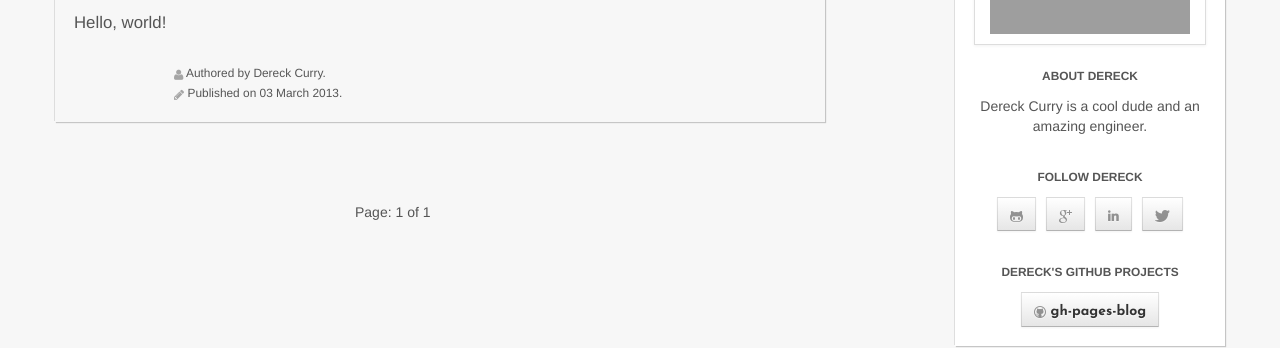
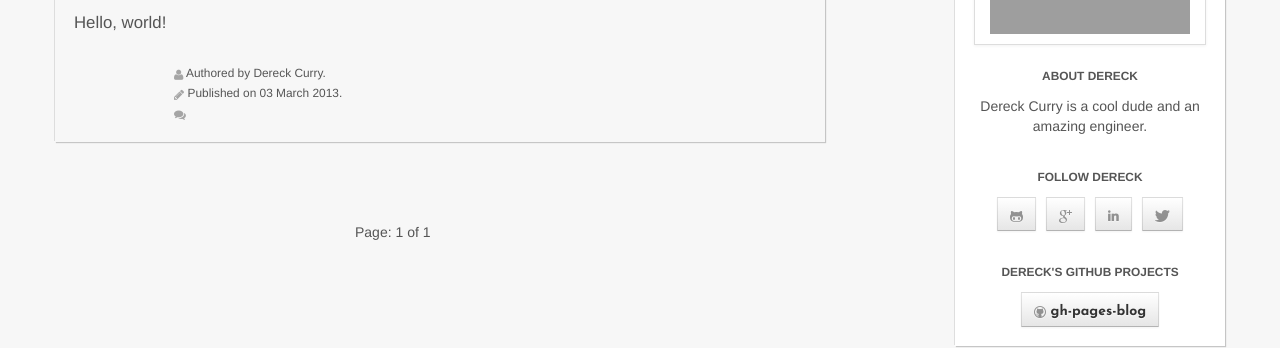
Before and after one commit to thedereck/thedereck.github.com, a Jekyll site: the page built from index.html, in a window 1280 px wide. Shown: the part 258-606 px from the top of the page. Built offline with Jekyll 4.4.1, drawn with Linux system fonts in a browser that asks for light colours; the list of posts is cut into pages by our own code; grey boxes are pictures that could not be loaded.

Commit message:
Adding support for post comment count on index

```diff
--- a/_config.yml
+++ b/_config.yml
@@ -146,6 +146,7 @@
 disqus :
   enabled : true
   shortname : TheDereck
+  show_comment_count : true
 
 analytics :
   enabled : true
--- a/_includes/body/sections/javascript.html
+++ b/_includes/body/sections/javascript.html
@@ -3,5 +3,6 @@
 	{% include body/sections/javascript/jquery.html %}
 	{% include body/sections/javascript/bootstrap.html %}
 	{% include body/sections/javascript/google-analytics.html %}
+	{% include body/sections/javascript/disqus.html %}
 {% endcapture %}
 {{ section_github_projects_html | strip_newlines | remove:'	' }}
--- a/_includes/body/sections/javascript/post/disqus.html
+++ b/_includes/body/sections/javascript/post/disqus.html
@@ -1,5 +1,5 @@
-{% assign javascript_disqus_html = null %}
-{% capture javascript_disqus_html %}
+{% assign javascript_post_disqus_html = null %}
+{% capture javascript_post_disqus_html %}
 	{% assign enable_disqus = false %}
 
 	{% if site.disqus.enabled and page.disqus == null %}
@@ -23,4 +23,4 @@
 		</script>
 	{% endif %}
 {% endcapture %}
-{{ javascript_disqus_html | strip_newlines | remove:'	' }}
+{{ javascript_post_disqus_html | strip_newlines | remove:'	' }}
--- a/index.html
+++ b/index.html
@@ -51,6 +51,24 @@
 								<i class="icon-pencil"></i>
 							{% endif %}
 							Published on {{ p.date | date_to_long_string }}.
+							<br>
+
+							{% assign enable_disqus_show_comments = false %}
+							{% if site.disqus.enabled and site.disqus.show_comment_count and p.disqus == null %}
+								{% assign enable_disqus_show_comments = true %}
+							{% elsif site.disqus.enabled and site.disqus.show_comment_count and p.disqus.enabled == null %}
+								{% assign enable_disqus_show_comments = true %}
+							{% elsif site.disqus.enabled and site.disqus.show_comment_count and p.disqus.enabled %}
+								{% assign enable_disqus_show_comments = true %}
+							{% endif %}
+
+							{% if enable_disqus_show_comments %}
+								{% if site.font_awesome.enabled %}
+									<i class="icon-comments"></i>
+								{% endif %}
+								<a href="{{ p.url }}#disqus_thread"></a>
+								<br>
+							{% endif %}
 						</div>
 
 						<div class="span3">
```
Also changed, not shown: _includes/body/sections/javascript/disqus.html (added, +17 -0 lines).
